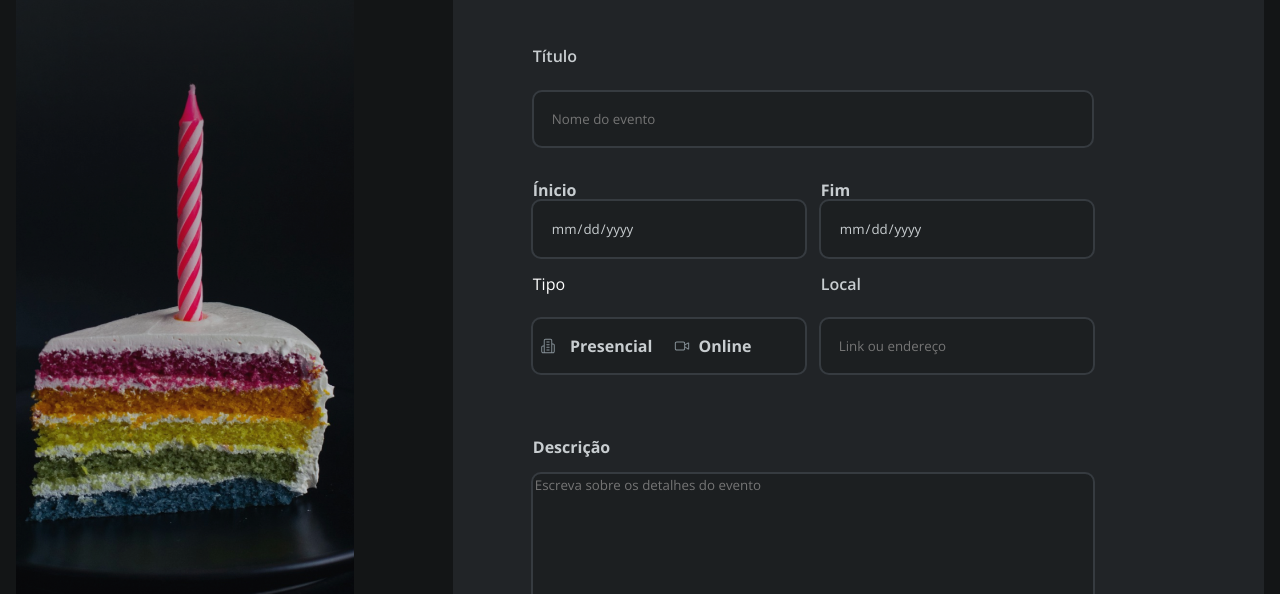
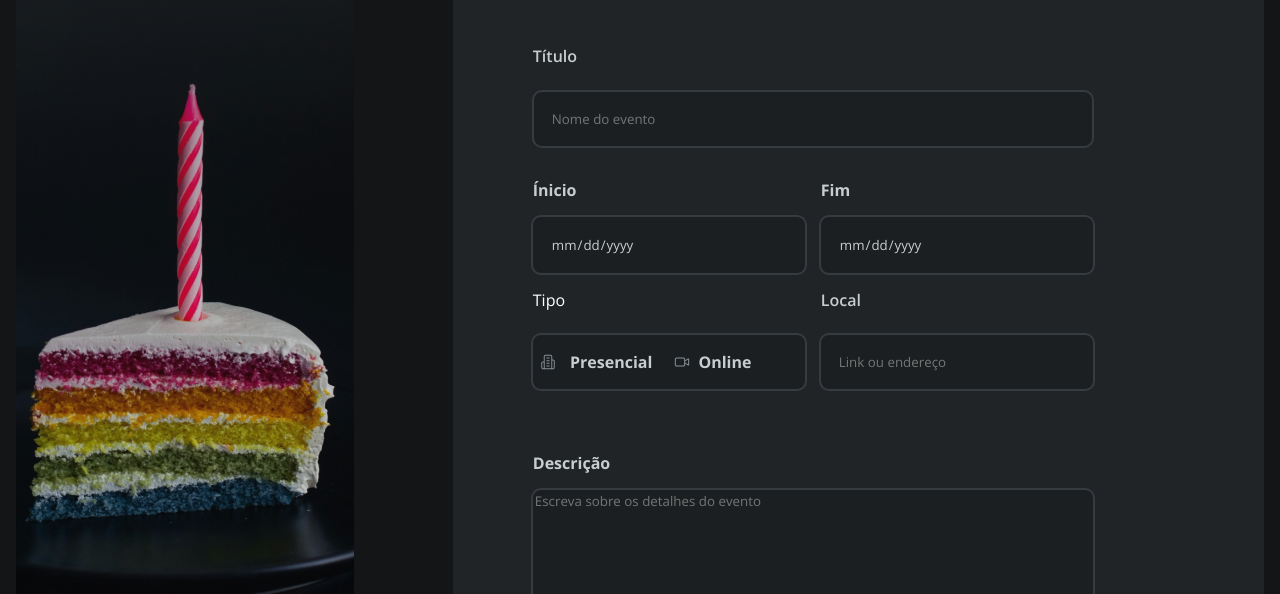
Before and after one commit to rafabt-hub/invitation-form-project, a plain HTML site: page index.html in a window 1280 px wide. Shown: the part 206-800 px from the top of the page. Drawn offline with nearby package versions, Linux system fonts and the light colour scheme.

Commit message:
Ajuste de espacamento input date

```diff
--- a/styles/fields/input.css
+++ b/styles/fields/input.css
@@ -43,6 +43,11 @@ input[type="radio"] {
 input[type="radio"]:checked + .color {
   border: 4px solid var(--brand-light);
 
+}
+
+.date-label {
+  display: block;
+  margin-bottom: 1rem;
 }
 
 .form-container {
```
